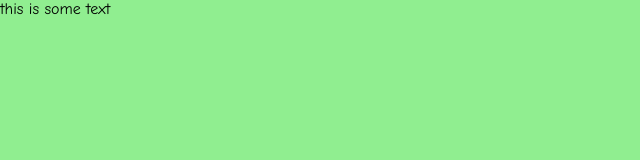
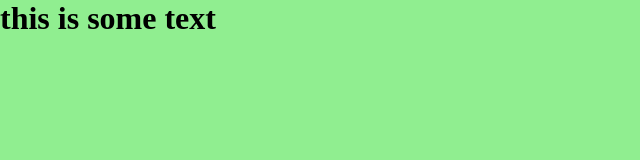
Before and after one commit to McPotter727/McPotter727.github.io, a plain HTML site: page project1.html in a window 1280 px wide. Shown: the whole page, without its empty margins (0-640 px from the left). Drawn offline with Linux system fonts and the light colour scheme.

Commit message:
Update project1.html

```diff
--- a/project1.html
+++ b/project1.html
@@ -4,7 +4,7 @@
 	  <style>
 		body {
 			background-color: lightgreen;
-		    	font-family:"Comic Sans MS";
+		    	font-family:serif;
          		margin: auto;
 	     	}
     		h1 {
@@ -13,6 +13,6 @@
 	  </style>
   </head>
   <body>
-    this is some text
+    <h1>this is some text</h1>
   </body>
 </html>
```
Lines whose indentation alone changed are shown as unchanged.
